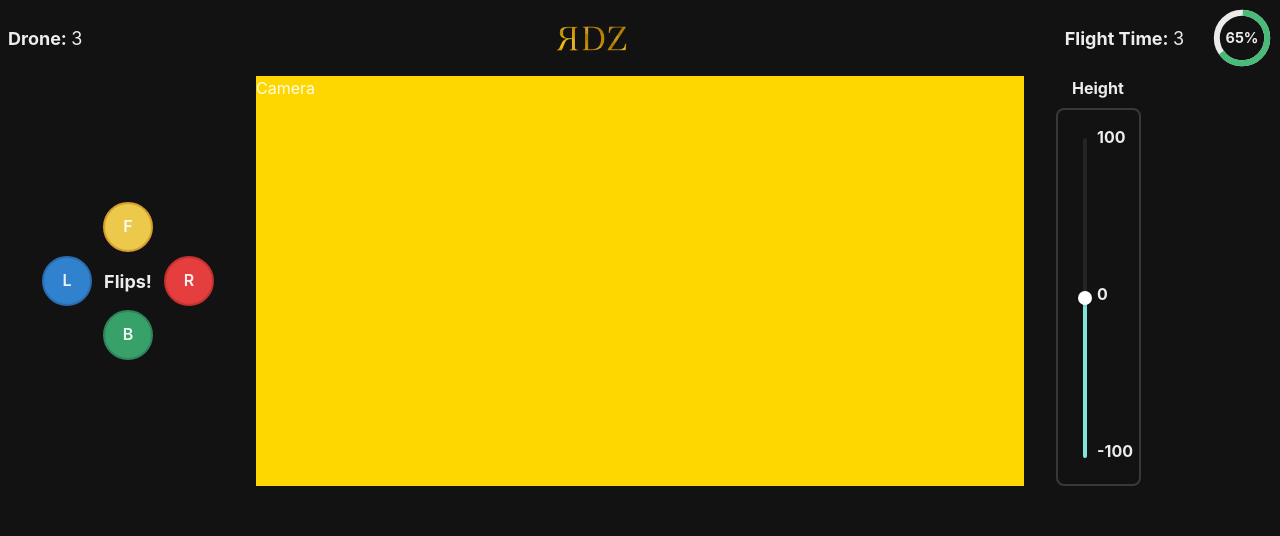
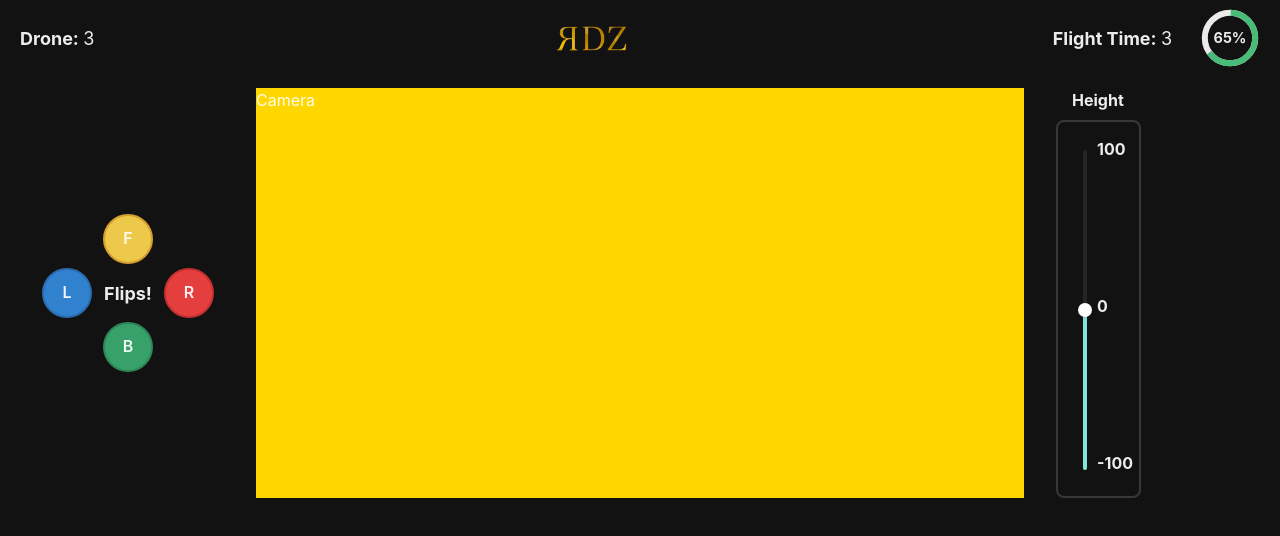
Before and after one commit to redayzarra/AutoPilot, a React (Vite) app in the folder frontend/: page / in a window 1280 px wide. Shown: the top 536 px of the page. Built offline with nearby package versions, Linux system fonts and the light colour scheme.

Commit message:
Adding nicer margin space on NavBar

```diff
--- a/frontend/src/components/NavBar.tsx
+++ b/frontend/src/components/NavBar.tsx
@@ -6,7 +6,7 @@ import SerialNumber from "./SerialNumber";
 
 const NavBar = () => {
   return (
-    <Box marginX={2} marginY={2}>
+    <Box marginX={5} marginY={2} marginBottom={5}>
       <HStack justifyContent="space-between">
         <HStack marginRight={7}>
           <SerialNumber />
```
